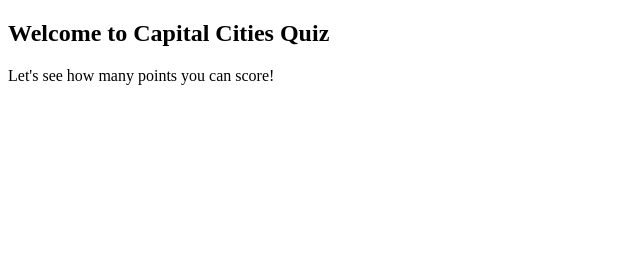
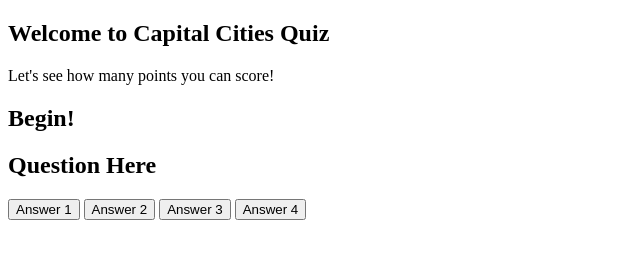
Before and after one commit to MichaelRay2/Project-2-, a plain HTML site: page index.html in a window 1280 px wide. Shown: the whole page, without its empty margins (0-640 px from the left). Drawn offline with Linux system fonts and the light colour scheme.

Commit message:
Added div for the quiz to go with a h2 element for question to go and 4 ans buttons

```diff
--- a/index.html
+++ b/index.html
@@ -24,6 +24,19 @@
 
     </section>
     <section class="main">
+        <div class="app">
+            <h2>Begin!</h2>
+            <div class="quiz">
+                <h2 id="question">Question Here</h2>
+                <div id="answer-buttons">
+                    <button class="btn">Answer 1</button>
+                    <button class="btn">Answer 2</button>
+                    <button class="btn">Answer 3</button>
+                    <button class="btn">Answer 4</button>
+                </div>
+            </div>
+
+        </div>
 
     </section>
 
```
